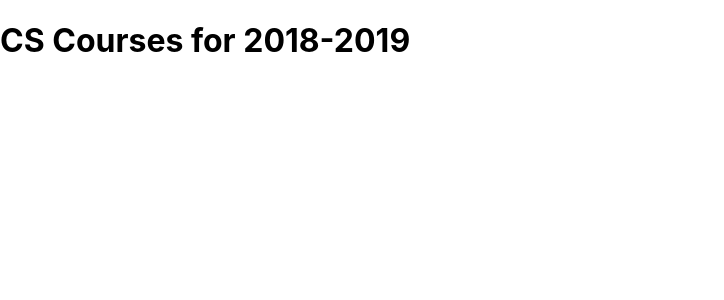
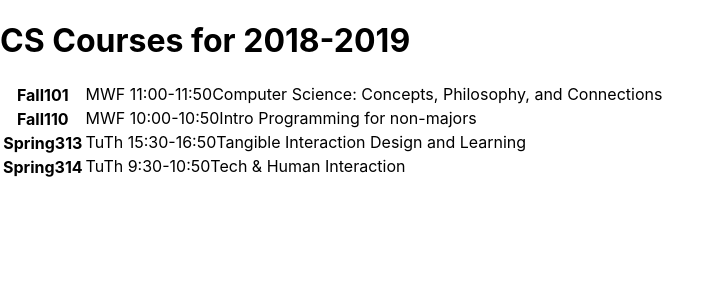
Before and after one commit to MeisenS/React, a React (Vite) app: page / in a window 1280 px wide. Shown: the top 300 px of the page, without its empty margins (0-724 px from the left). Built offline with nearby package versions, Linux system fonts and the light colour scheme.

Commit message:
Banner & List

```diff
--- a/src/App.jsx
+++ b/src/App.jsx
@@ -1,15 +1,44 @@
 import './App.css';
+import Banner from './components/Banner';
+import CourseList from './components/CourseList';
 
 
 const schedule = {
-  title: "CS Courses for 2018-2019"
+  "title": "CS Courses for 2018-2019",
+  "courses": {
+    "F101" : {
+      "term": "Fall",
+      "number": "101",
+      "meets" : "MWF 11:00-11:50",
+      "title" : "Computer Science: Concepts, Philosophy, and Connections"
+    },
+    "F110" : {
+      "term": "Fall",
+      "number": "110",
+      "meets" : "MWF 10:00-10:50",
+      "title" : "Intro Programming for non-majors"
+    },
+    "S313" : {
+      "term": "Spring",
+      "number": "313",
+      "meets" : "TuTh 15:30-16:50",
+      "title" : "Tangible Interaction Design and Learning"
+    },
+    "S314" : {
+      "term": "Spring",
+      "number": "314",
+      "meets" : "TuTh 9:30-10:50",
+      "title" : "Tech & Human Interaction"
+    }
+  }
 };
 
 const App = () => {
 
   return (
     <div>
-      <h1>{schedule.title}</h1>
+      <Banner title={schedule.title}></Banner>
+      <CourseList courses={schedule.courses}></CourseList>
     </div>
   );
 };
--- /dev/null
+++ b/src/components/Banner.jsx
@@ -0,0 +1,9 @@
+import React from 'react'
+
+const Banner = (props) => {
+  return (
+    <h1>{props.title}</h1>
+  )
+}
+
+export default Banner
--- /dev/null
+++ b/src/components/CourseList.jsx
@@ -0,0 +1,28 @@
+import React from "react";
+
+const CourseList = (props) => {
+  const courses = props.courses;
+  return (
+    <div>
+      <table>
+        <tbody>
+          {Object.entries(courses).map(([key, value]) => (
+            <tr>
+              <th>{value.term}
+
+              {value.number}</th>
+
+
+              {value.meets}
+
+              {value.title}
+
+            </tr>
+          ))}
+        </tbody>
+      </table>
+    </div>
+  );
+};
+
+export default CourseList;
```
